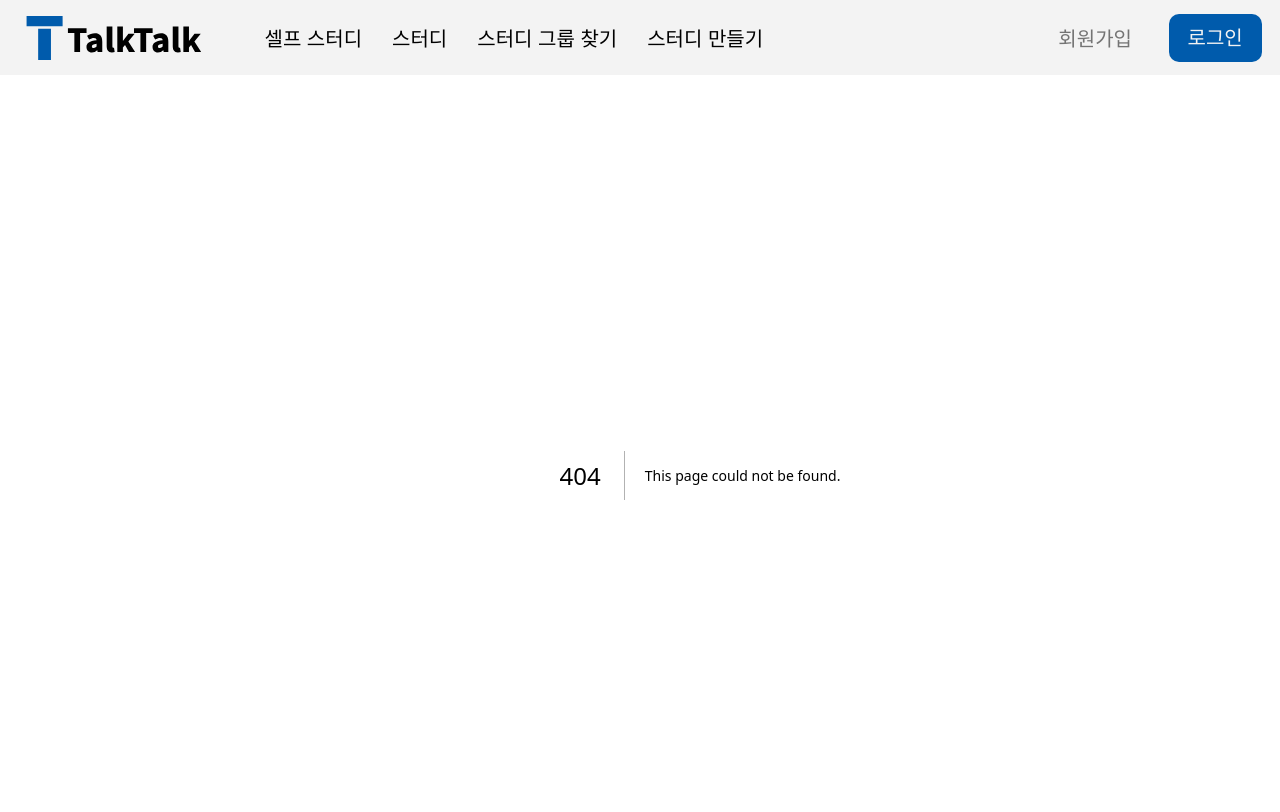
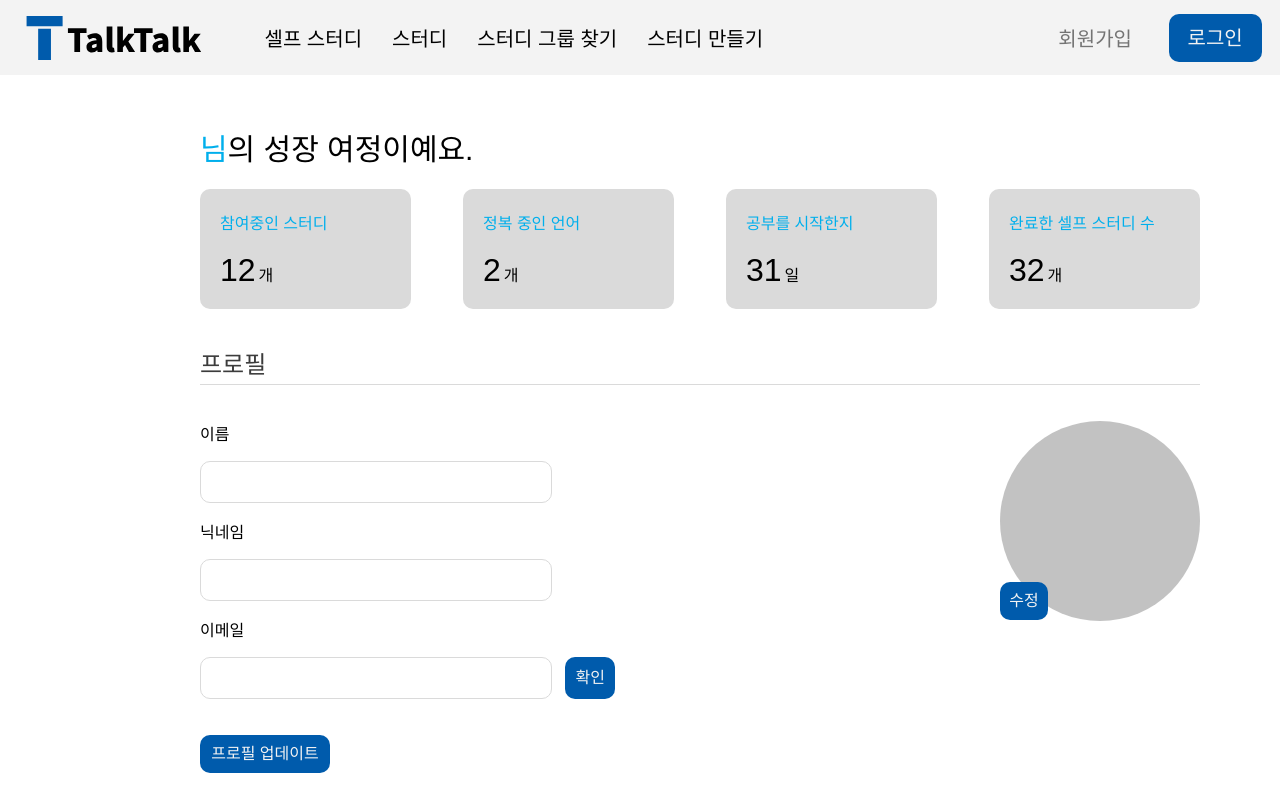
Before and after one commit to inha-talktalk/TalkTalk, a Next.js app in the folder client/: page /myPage in a window 1280 px wide. Before the commit this address had no page. Shown: the top 812 px of the page. Built offline with nearby package versions, Linux system fonts and the light colour scheme.

Commit message:
✨ feat: 마이페이지 상단부 마크업
Related to: #48

```diff
--- /dev/null
+++ b/client/pages/myPage/index.tsx
@@ -0,0 +1,123 @@
+import Button from '@/components/Button';
+import InputBar from '@/components/InputBar';
+import LazyImage from '@/components/LazyImage';
+import MyAchievementList from '@/components/MyAchievementList';
+import { useGlobalTheme } from '@/styles/GlobalThemeContext';
+import { getUserAchievement } from '@/utils/api';
+import { DEAFULT_PLACEHOLDER_GRAY } from '@/utils/image';
+import { css } from '@emotion/react';
+import { useEffect, useState } from 'react';
+
+export default function MyPage() {
+  const { theme } = useGlobalTheme();
+  const [name, setName] = useState<string>('');
+  const [nickName, setNickName] = useState<string>('');
+  const [email, setEmail] = useState<string>('');
+  const [imageUrl, setImageUrl] = useState<string>(DEAFULT_PLACEHOLDER_GRAY);
+  const [achievement, setAchievement] = useState<UserAcheivement | null>(null);
+
+  const style = {
+    container: css`
+      width: 1000px;
+      margin: auto;
+      padding-top: 30px;
+
+      & > h2 {
+        font-weight: normal;
+        font-size: 24px;
+        color: ${theme.secondaryDark};
+        margin: 0;
+        padding-bottom: 4px;
+        border-bottom: 1px solid ${theme.gray};
+      }
+    `,
+    title: css`
+      font-weight: normal;
+      font-size: 30px;
+
+      & > span {
+        color: ${theme.secondary};
+      }
+    `,
+    profile: css`
+      display: flex;
+      justify-content: space-between;
+      padding-top: 20px;
+    `,
+    profileEmail: css`
+      display: flex;
+      align-items: center;
+    `,
+    profileImageContainer: css`
+      position: relative;
+    `,
+    profileImage: css`
+      margin-top: 16px;
+      border-radius: 50%;
+    `,
+    profileImageButton: css`
+      position: relative;
+      left: 0;
+      bottom: 43px;
+    `,
+  };
+
+  // to get user achievement
+  useEffect(() => {
+    (async () => {
+      try {
+        setAchievement(await getUserAchievement('test'));
+      } catch (e) {
+        if (e instanceof Error) {
+          console.error(`Error by getUserAchievement on myPage\n${e.message}`);
+        }
+      }
+    })();
+  }, []);
+
+  return (
+    <div css={style.container}>
+      <h1 css={style.title}>
+        <span>{name}님</span>의 성장 여정이예요.
+      </h1>
+      <MyAchievementList achievement={achievement} />
+
+      <br />
+      <br />
+      <h2>프로필</h2>
+      <div css={style.profile}>
+        <div>
+          <p>이름</p>
+          <InputBar width={350} text={name} setText={setName} />
+          <p>닉네임</p>
+          <InputBar width={350} text={nickName} setText={setNickName} />
+          <p>이메일</p>
+          <div css={style.profileEmail}>
+            <InputBar width={350} text={email} setText={setEmail} />
+            &nbsp; &nbsp;
+            <Button value={'확인'} width={'50px'} height={'42px'} fontSize={'16px'} />
+          </div>
+          <br />
+          <br />
+          <Button value={'프로필 업데이트'} width={'130px'} height={'38px'} fontSize={'16px'} />
+        </div>
+        <div css={style.profileImageContainer}>
+          <LazyImage
+            src={imageUrl}
+            alt={'프로필 이미지'}
+            width={200}
+            height={200}
+            innerCss={style.profileImage}
+          />
+          <Button
+            value={'수정'}
+            width={'48px'}
+            height={'38px'}
+            fontSize={'16px'}
+            innerCss={style.profileImageButton}
+          />
+        </div>
+      </div>
+    </div>
+  );
+}
```
